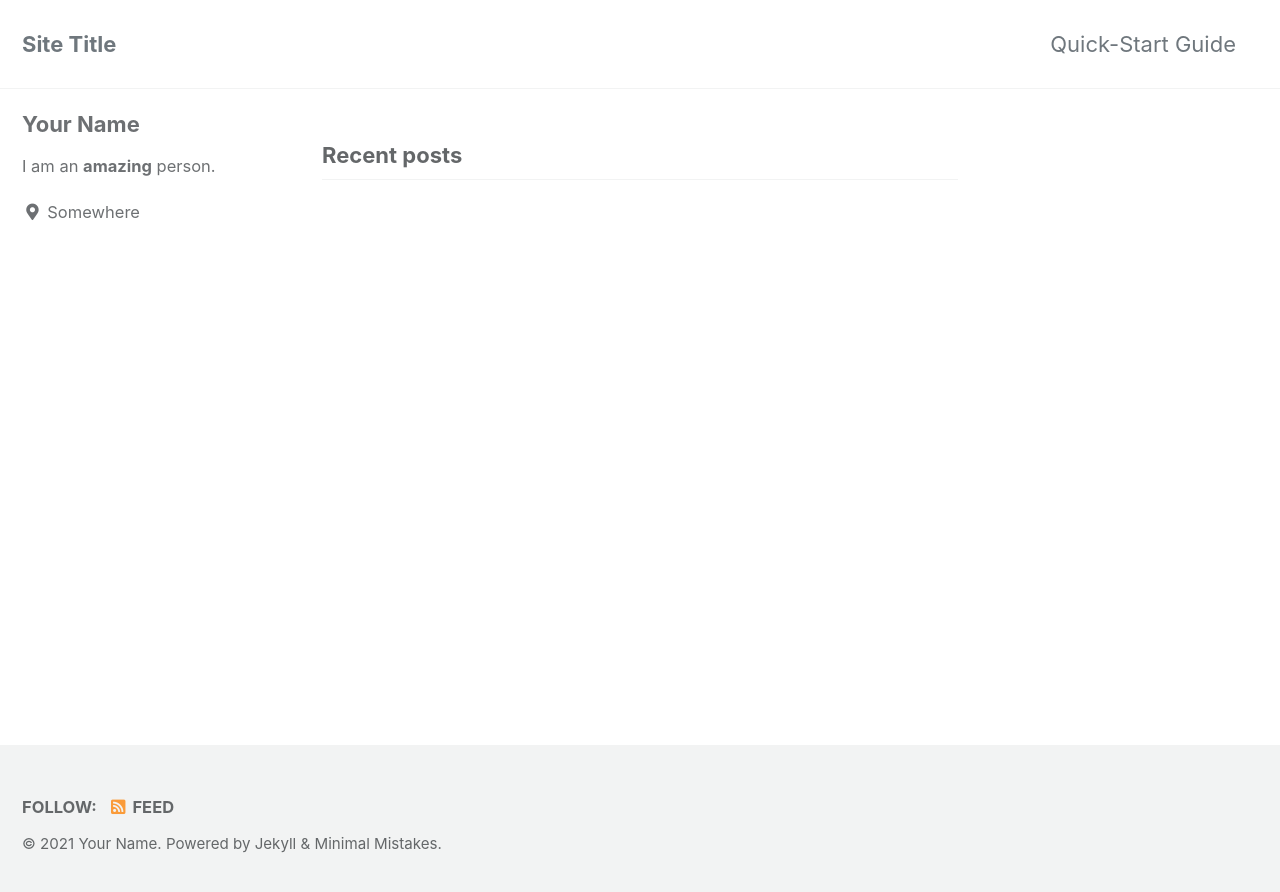
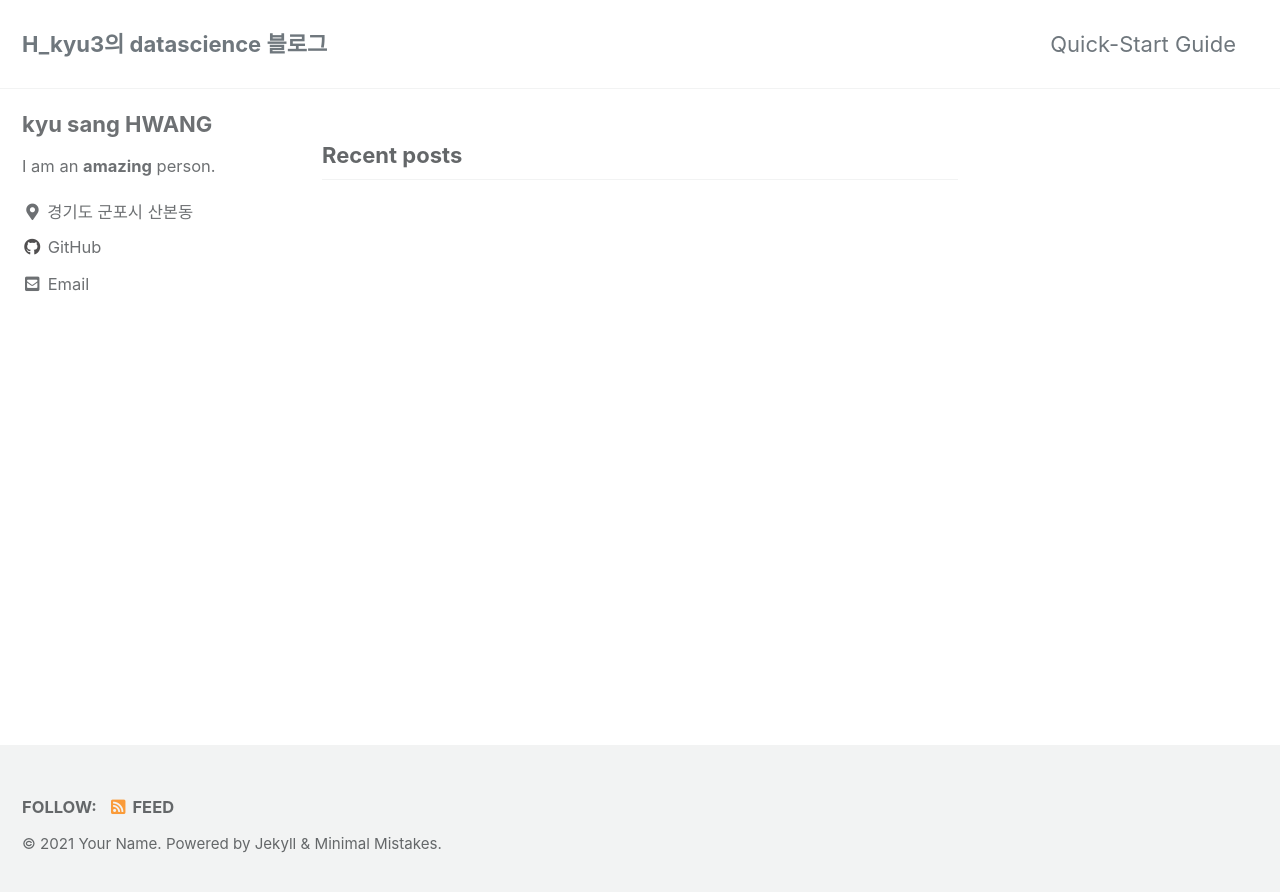
Before and after one commit to kyusangHwang0912/blogexample, a Jekyll site: the page built from index.html, in a window 1280 px wide. Shown: the top 892 px of the page. Built offline with Jekyll 4.4.1, drawn with Linux system fonts in a browser that asks for light colours; cached includes are drawn as plain includes; the list of posts is cut into pages by our own code.

Commit message:
Edit blog_name

```diff
--- a/_config.yml
+++ b/_config.yml
@@ -16,14 +16,14 @@ minimal_mistakes_skin    : "default" # "air", "aqua", "contrast", "dark", "dirt"
 
 # Site Settings
 locale                   : "en-US"
-title                    : "Site Title"
+title                    : "H_kyu3의 datascience 블로그"
 title_separator          : "-"
 subtitle                 : # site tagline that appears below site title in masthead
 name                     : "Your Name"
 description              : "An amazing website."
-url                      : # the base hostname & protocol for your site e.g. "https://mmistakes.github.io"
+url                      : "https://kyusanghwang0912.github.io/"
 baseurl                  : # the subpath of your site, e.g. "/blog"
-repository               : # GitHub username/repo-name e.g. "mmistakes/minimal-mistakes"
+repository               : "kyusangHwang/kyusangHwang0912.github.io"
 teaser                   : # path of fallback teaser image, e.g. "/assets/images/500x300.png"
 logo                     : # path of logo image to display in the masthead, e.g. "/assets/images/88x88.png"
 masthead_title           : # overrides the website title displayed in the masthead, use " " for no title
@@ -101,11 +101,11 @@ analytics:
 
 # Site Author
 author:
-  name             : "Your Name"
+  name             : "kyu sang HWANG"
   avatar           : # path of avatar image, e.g. "/assets/images/bio-photo.jpg"
   bio              : "I am an **amazing** person."
-  location         : "Somewhere"
-  email            :
+  location         : "경기도 군포시 산본동"
+  email            : "hkyku9@naver.com"
   links:
     - label: "Email"
       icon: "fas fa-fw fa-envelope-square"
@@ -121,7 +121,7 @@ author:
       # url: "https://facebook.com/"
     - label: "GitHub"
       icon: "fab fa-fw fa-github"
-      # url: "https://github.com/"
+      url: "https://github.com/kyusangHwang0912"
     - label: "Instagram"
       icon: "fab fa-fw fa-instagram"
       # url: "https://instagram.com/"
--- /dev/null
+++ b/_includes/mathjax_support.html
@@ -0,0 +1,6 @@
+<script type="text/x-mathjax-config">
+    MathJax.Hub.Config({
+      tex2jax: {inlineMath: [['$','$'], ['\\(','\\)']]}
+    });
+    </script>
+    <script src="https://cdn.mathjax.org/mathjax/latest/MathJax.js?config=TeX-AMS-MML_HTMLorMML"></script>
--- a/_layouts/default.html
+++ b/_layouts/default.html
@@ -12,6 +12,8 @@
   <head>
     {% include head.html %}
     {% include head/custom.html %}
+
+    {% include mathjax_support.html %}
   </head>
 
   <body class="layout--{{ page.layout | default: layout.layout }}{% if page.classes or layout.classes %}{{ page.classes | default: layout.classes | join: ' ' | prepend: ' ' }}{% endif %}">
```
